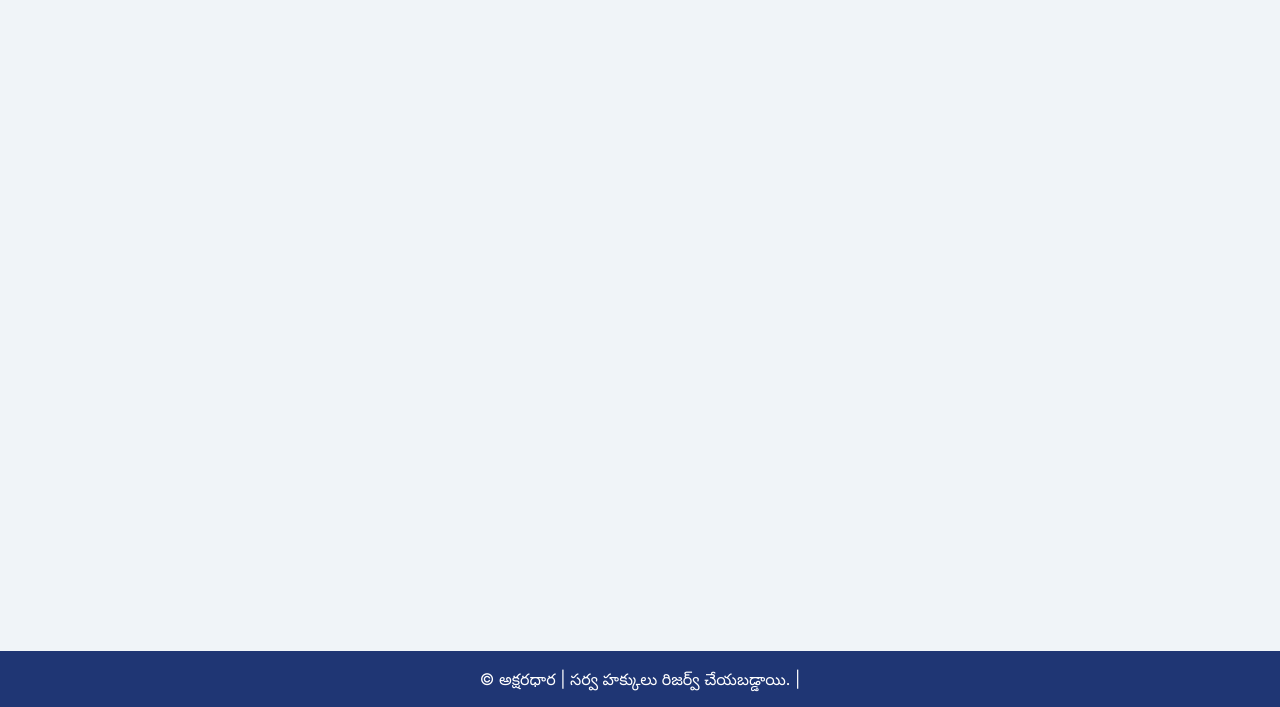
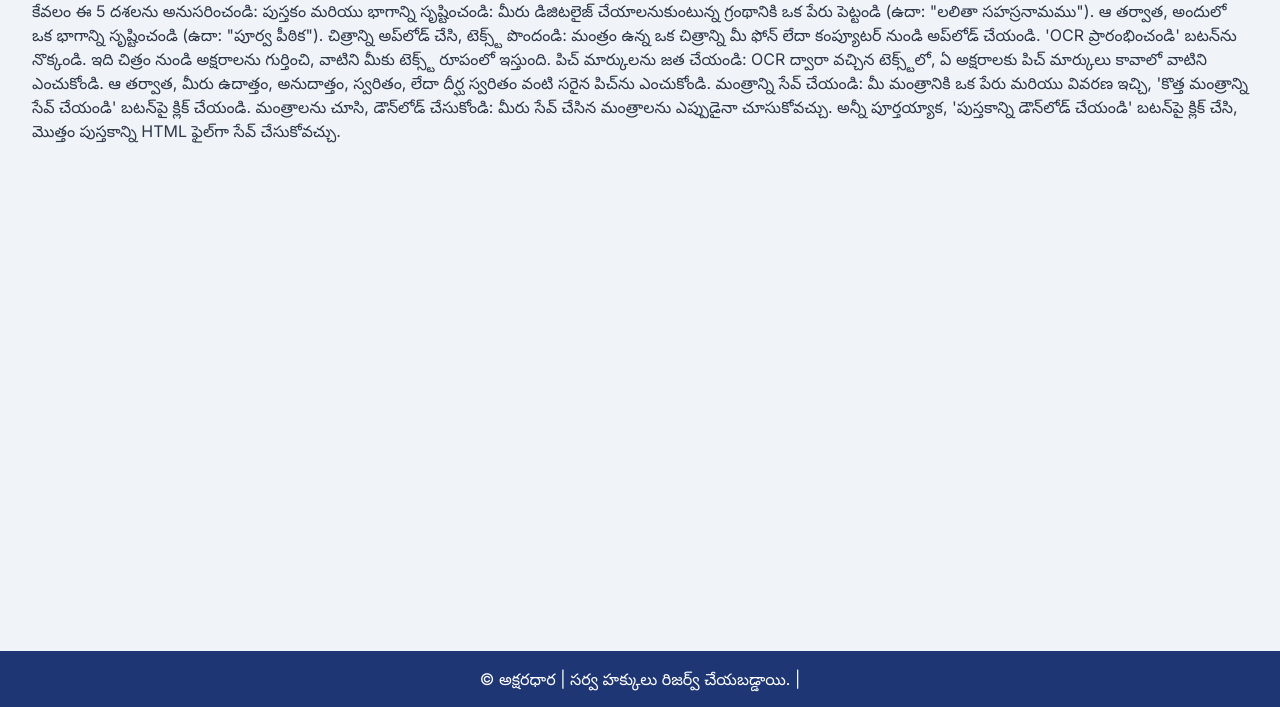
Before and after one commit to sandeepmiriyala03/MantraOcr, a plain HTML site: page index.html in a window 1280 px wide. Shown: the part 93-800 px from the top of the page. Drawn offline with nearby package versions, Linux system fonts and the light colour scheme.

Commit message:
dded contetn hom page

```diff
--- a/index.html
+++ b/index.html
@@ -203,7 +203,17 @@ function initializeSiteScripts() {
                 </svg>
             </button>
         </div>
+<div>
+    <main>
+        శ్రుతి సంకలనం అనేది మీ ఆధ్యాత్మిక గ్రంథాలను డిజిటలైజ్ చేయడానికి మరియు వాటికి స్వరాలను (పిచ్ మార్కులను) జోడించడానికి ఉపయోగపడే ఒక సాధనం. దీన్ని ఉపయోగించడం చాలా సులభం, కేవలం ఈ 5 దశలను అనుసరించండి:
 
+పుస్తకం మరియు భాగాన్ని సృష్టించండి: మీరు డిజిటలైజ్ చేయాలనుకుంటున్న గ్రంథానికి ఒక పేరు పెట్టండి (ఉదా: "లలితా సహస్రనామము"). ఆ తర్వాత, అందులో ఒక భాగాన్ని సృష్టించండి (ఉదా: "పూర్వ పీఠిక").
+చిత్రాన్ని అప్‌లోడ్ చేసి, టెక్స్ట్ పొందండి: మంత్రం ఉన్న ఒక చిత్రాన్ని మీ ఫోన్ లేదా కంప్యూటర్ నుండి అప్‌లోడ్ చేయండి. 'OCR ప్రారంభించండి' బటన్‌ను నొక్కండి. ఇది చిత్రం నుండి అక్షరాలను గుర్తించి, వాటిని మీకు టెక్స్ట్ రూపంలో ఇస్తుంది.
+పిచ్ మార్కులను జత చేయండి: OCR ద్వారా వచ్చిన టెక్స్ట్‌లో, ఏ అక్షరాలకు పిచ్ మార్కులు కావాలో వాటిని ఎంచుకోండి. ఆ తర్వాత, మీరు ఉదాత్తం, అనుదాత్తం, స్వరితం, లేదా దీర్ఘ స్వరితం వంటి సరైన పిచ్‌ను ఎంచుకోండి.
+మంత్రాన్ని సేవ్ చేయండి: మీ మంత్రానికి ఒక పేరు మరియు వివరణ ఇచ్చి, 'కొత్త మంత్రాన్ని సేవ్ చేయండి' బటన్‌పై క్లిక్ చేయండి.
+మంత్రాలను చూసి, డౌన్‌లోడ్ చేసుకోండి: మీరు సేవ్ చేసిన మంత్రాలను ఎప్పుడైనా చూసుకోవచ్చు. అన్నీ పూర్తయ్యాక, 'పుస్తకాన్ని డౌన్‌లోడ్ చేయండి' బటన్‌పై క్లిక్ చేసి, మొత్తం పుస్తకాన్ని HTML ఫైల్‌గా సేవ్ చేసుకోవచ్చు.
+    </main>
+</div>
 
     <!-- <div class="chatbot-container" role="dialog" aria-label="AI సహాయకుడు చాట్‌బాట్">
         <button id="chatbot-toggle-button" class="chatbot-toggle-button" aria-label="చాట్‌బాట్ తెరవండి" aria-expanded="false" aria-controls="chatbot-widget">
```
